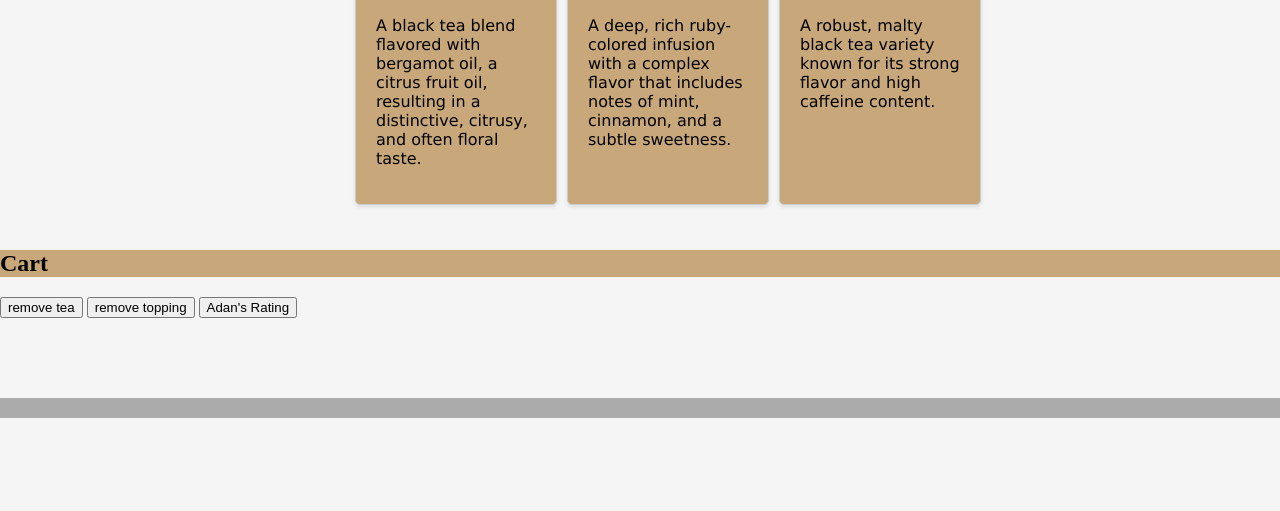
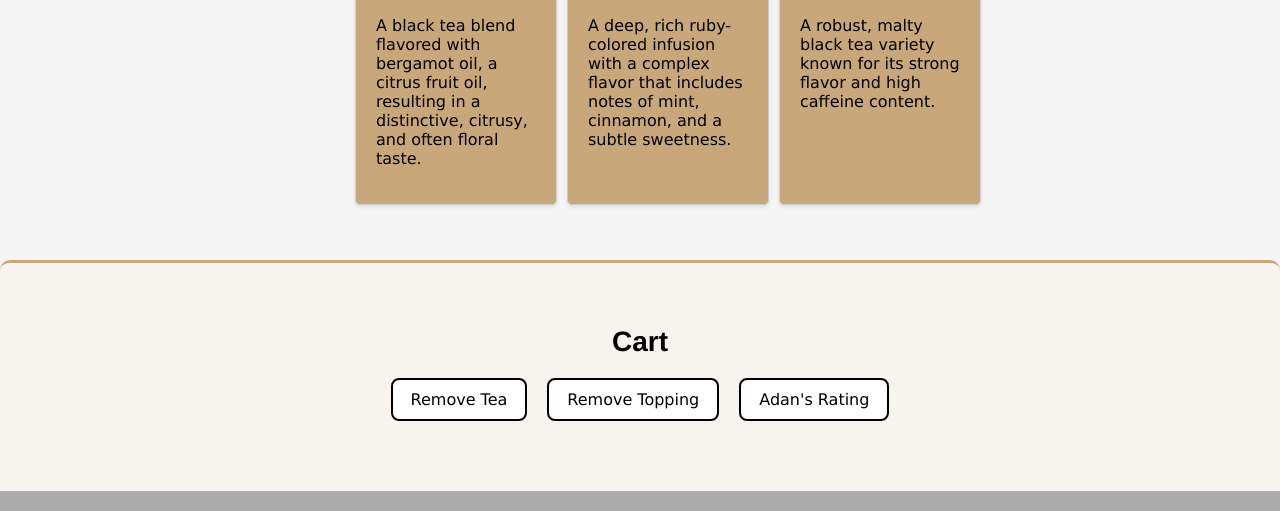
Before and after one commit to ajjeroni/SEA-Project-Boba, a plain HTML site: page Files/index.html in a window 1280 px wide. Shown: the part 1282-1793 px from the top of the page. Before the commit the page ends 1700 px from the top, so only its background shows below. Drawn offline with Linux system fonts and the light colour scheme.

Commit message:
Cart design change, worked on css.

```diff
--- a/Files/index.html
+++ b/Files/index.html
@@ -1,11 +1,13 @@
 <!DOCTYPE html>
 <html>
+
 <head>
   <title>Boba Shop | Home</title>
   <meta name="description" content="A Catalog for Bubble tea enthusiasts" />
   <link rel="stylesheet" href="style.css" />
   <script type="text/javascript" src="scripts.js"></script>
 </head>
+
 <body>
   <header class="main-header">
     <img src="images/image 6.png" alt="Bear Left" class="bear-icon" />
@@ -32,14 +34,18 @@
     </div>
   </div>
 
-    <div id="cart">
+  <div id="cart-section">
     <h2>Cart</h2>
+    <div class="cart-buttons">
+      <button onclick="removeTeaFromCart()">Remove Tea</button>
+      <button onclick="removeToppingFromCart()">Remove Topping</button>
+      <button onclick="cartRating()">Adan's Rating</button>
     </div>
-    <button onclick="removeTeaFromCart()">remove tea</button>
-    <button onclick="removeToppingFromCart()">remove topping</button>
-    <button onclick="cartRating()">Adan's Rating</button>
     <div id="card-container-cart"></div>
-      <div class="card" style="display: none">
+  </div>
+
+  <div id="card-container-cart"></div>
+  <div class="card2" style="display: none">
     <div class="card-content">
       <h2>Name</h2>
       <img src="" alt="" />
@@ -47,8 +53,8 @@
       <p>Description</p>
     </div>
   </div>
-      <div id="card-container-cart"></div>
 
   <div class="footer"></div>
 </body>
+
 </html>
--- a/Files/scripts.js
+++ b/Files/scripts.js
@@ -142,9 +142,12 @@ const teaFilters = ["Oolong", "Green", "Black", "All"];
 
 const toppingFilters = ["Refreshing", "Chewy", "Texture Change", "All"];
 
+//-------------------------------------------------------------------------------------------------
+
 document.addEventListener("DOMContentLoaded", () => {
   showCards("teaStructure");
 });
+
 
 function showCards(other = teaStructure) {
   const cardContainer = document.getElementById("card-container");
@@ -161,7 +164,6 @@ function showCards(other = teaStructure) {
       const nextCard = templateCard.cloneNode(true);
       editCardContent(nextCard, title, imageURL, type, disc);
       nextCard.addEventListener("click", () => {
-        // cartToppingArray.push(toppingStructure[i]);
         addToppingToCartArray(toppingStructure[i]);
       });
       cardContainer.appendChild(nextCard);
@@ -176,7 +178,6 @@ function showCards(other = teaStructure) {
       const nextCard = templateCard.cloneNode(true);
       editCardContent(nextCard, title, imageURL, type, disc);
       nextCard.addEventListener("click", () => {
-        // cartTeaArray.push(teaStructure[i]);
         addTeaToCartArray(teaStructure[i]);
       });
       cardContainer.appendChild(nextCard);
@@ -268,7 +269,7 @@ let cartArray = [];
 function displayCartArray() {
   const cardContainer = document.getElementById("card-container-cart");
   cardContainer.innerHTML = "";
-  const templateCard = document.querySelector(".card");
+  const templateCard = document.querySelector(".card2");
 
   cartArray.forEach((element) => {
     let title = element.name;
@@ -287,7 +288,7 @@ function displayCartArray() {
  * -remove from cart \
  * -add rating to each card \
  * -total is the average of the sum \
- * Css no hover over cart items.
+ * - Css no hover over cart items. \
  * -filter buttons
  */
 
@@ -314,6 +315,8 @@ function removeToppingFromCart() {
 function cartRating() {
   if (cartArray.length === 0) {
     alert("Nothing in Cart")
+  } else if (cartTeaArray.length === 0) {
+    alert("Please choose a Tea!")
   } else {
     let sum = 0.0;
     let average = 0.0;
--- a/Files/style.css
+++ b/Files/style.css
@@ -88,9 +88,49 @@ body {
   background-color: #ddd;
 }
 
+#cart-section {
+  background-color: #f7f3ef;
+  padding: 40px 350px;
+  margin-top: 30px;
+  border-top: 3px solid #c8a77b;
+  border-radius: 10px;
+}
 
-#card-container,
-#card-container-cart{
+#cart-section h2 {
+  font-family: "Helvetica", sans-serif;
+  font-size: 28px;
+  text-align: center;
+  color: #000;
+  margin-bottom: 20px;
+}
+
+.cart-buttons {
+  display: flex;
+  justify-content: center;
+  gap: 20px;
+  margin-bottom: 30px;
+  flex-wrap: wrap;
+}
+
+.cart-buttons button {
+  background-color: #fff;
+  border: 2px solid #000;
+  border-radius: 8px;
+  padding: 10px 18px;
+  font-family: "Verdana", sans-serif;
+  font-size: 16px;
+  color: #000;
+  cursor: pointer;
+  transition: all 0.2s ease-in-out;
+}
+
+.cart-buttons button:hover {
+  background-color: #f3f3f3;
+  transform: scale(1.05);
+}
+
+
+#card-container {
   display: grid;
   grid-template-columns: repeat(3, 1fr);
   padding: 20px 350px;
@@ -124,8 +164,20 @@ body {
   height: auto;
 }
 
-#cart-container {
-  height: 400px;
+#card-container-cart {
+  display: grid;
+  grid-template-columns: repeat(3, 1fr);
+  margin: 0 auto;
+  justify-items: center;
+}
+
+.card2 {
+  width: 200px;
+  border: 1px solid #ccc;
+  border-radius: 5px;
+  box-shadow: 0 2px 4px rgba(0, 0, 0, 0.1);
+  margin: 5px;
+  background-color: #c8a77b;
 }
 
 .card:hover {
@@ -134,10 +186,6 @@ body {
   transition: all 0.2s ease;
 }
 
-#cart {
-  background-color: #c8a77b;
-}
-
 .footer {
   display: flex;
   justify-content: center;
```
Lines whose indentation alone changed are shown as unchanged.
